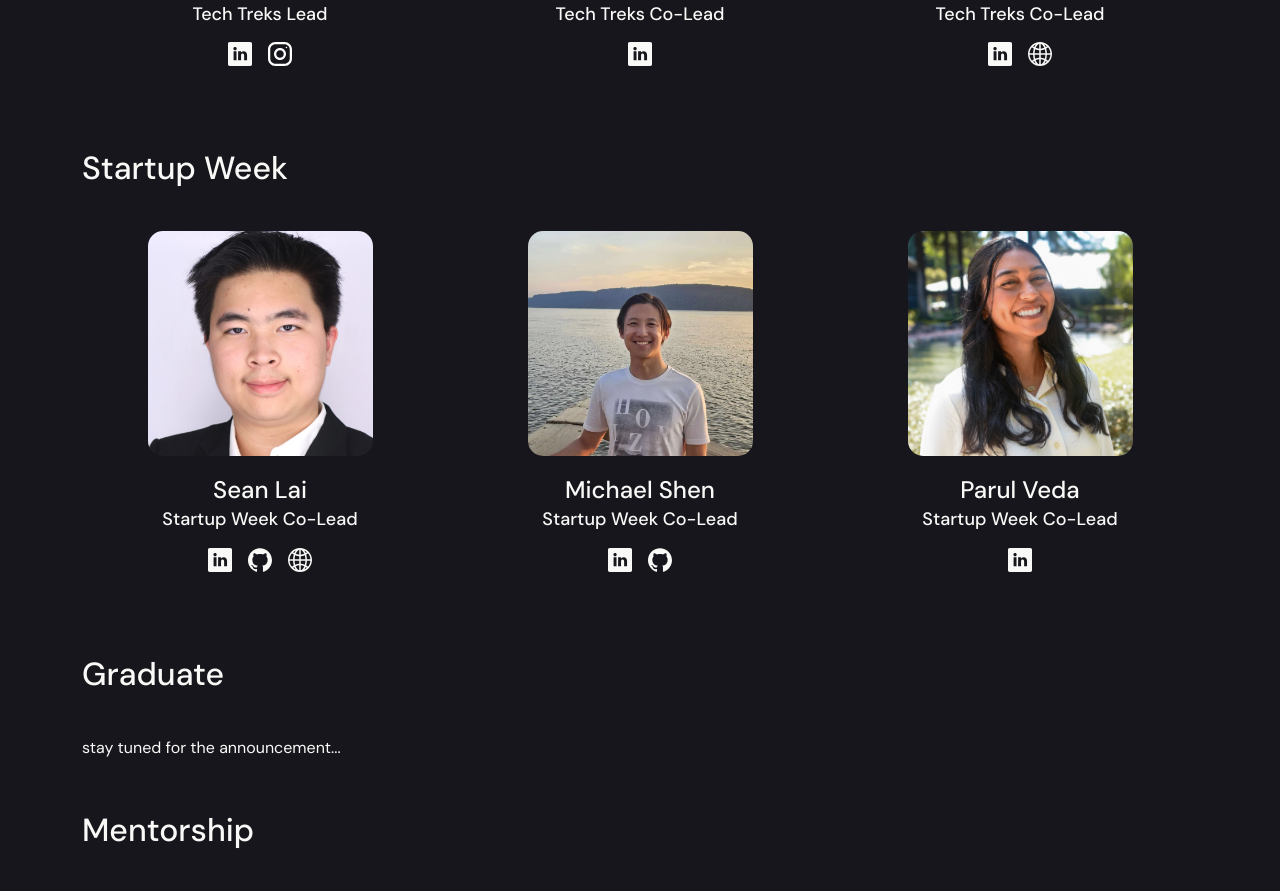
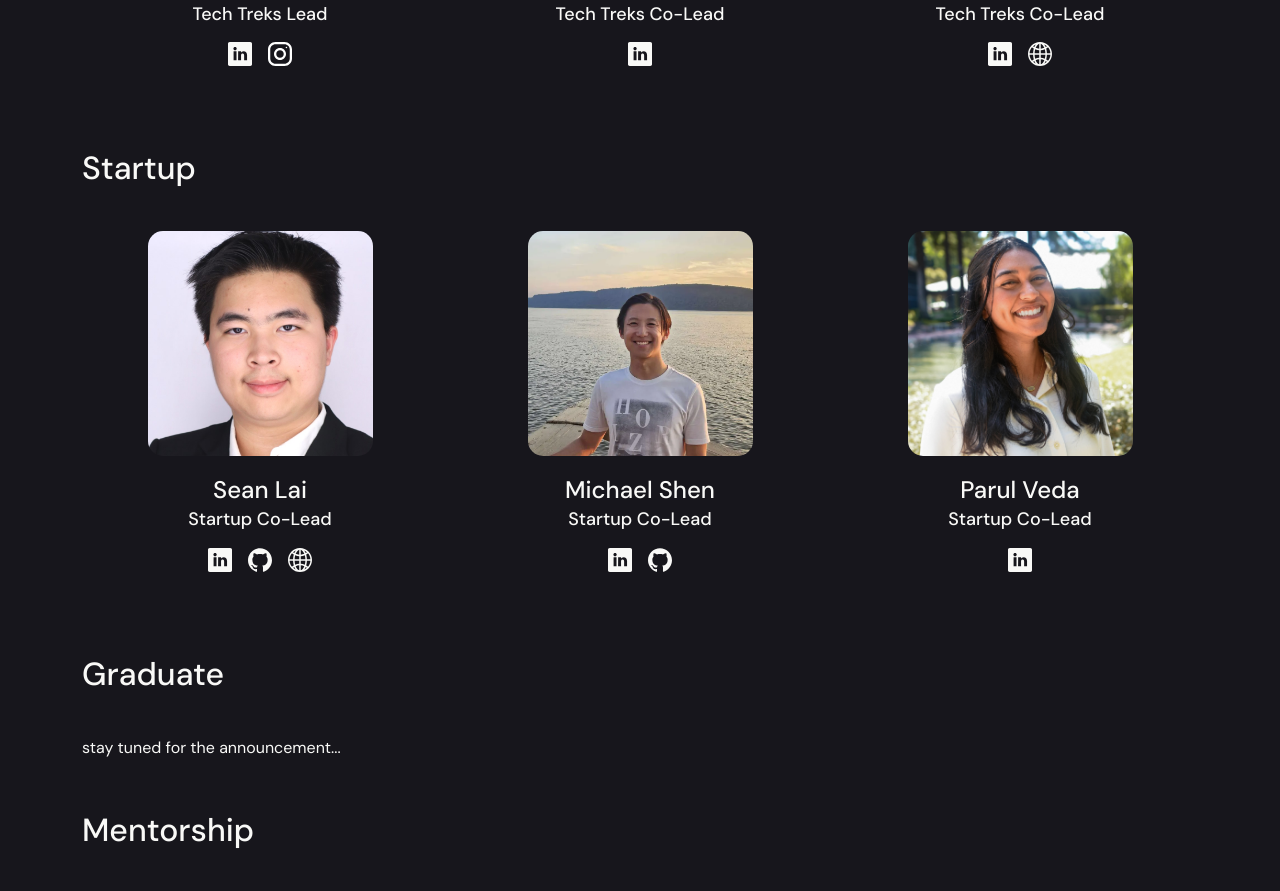
Before and after one commit to TechAtNYU/techatnyu.org, a Next.js app: page /team in a window 1280 px wide. Shown: the part 2191-3082 px from the top of the page. Built offline with nearby package versions, Linux system fonts and the light colour scheme; grey boxes are pictures that could not be loaded.

Commit message:
Edited names

```diff
--- a/pages/team.tsx
+++ b/pages/team.tsx
@@ -34,11 +34,11 @@ export default function Team() {
                     <IndivTeamMemberCard imgSrc={"../assets/team-photos/Kevin_Dong.jpg"} name={"Kevin Dong"} role={"Tech Treks Co-Lead"} linkedin={"https://www.linkedin.com/in/kevinlindong/"}/>
                     <IndivTeamMemberCard imgSrc={"../assets/team-photos/bryanko.jpg"} name={"Bryan Ko"} role={"Tech Treks Co-Lead"} linkedin={"https://www.linkedin.com/in/bryan-ko7/"} website={"https://bryanko.carrd.co/"}/>
                 </Row>
-            <h2 className="team-heading">Startup Week</h2>
+            <h2 className="team-heading">Startup</h2>
                 <Row>
-                    <IndivTeamMemberCard imgSrc={"../assets/team-photos/sean.jpg"} name={"Sean Lai"} role={"Startup Week Co-Lead"} linkedin={"https://www.linkedin.com/in/sean-sh-lai/"} github={"https://github.com/sean-lai-sh"} website={"https://seanlai1.com"}/>
-                    <IndivTeamMemberCard imgSrc={"../assets/team-photos/michael_s.png"} name={"Michael Shen"} role={"Startup Week Co-Lead"} linkedin={"https://www.linkedin.com/in/michashen/"} github={"https://github.com/mshen766"}/>
-                    <IndivTeamMemberCard imgSrc={"../assets/team-photos/peda.jpg"} name={"Parul Veda"} role={"Startup Week Co-Lead"} linkedin={"https://www.linkedin.com/in/parul-veda/"}/>
+                    <IndivTeamMemberCard imgSrc={"../assets/team-photos/sean.jpg"} name={"Sean Lai"} role={"Startup Co-Lead"} linkedin={"https://www.linkedin.com/in/sean-sh-lai/"} github={"https://github.com/sean-lai-sh"} website={"https://seanlai1.com"}/>
+                    <IndivTeamMemberCard imgSrc={"../assets/team-photos/michael_s.png"} name={"Michael Shen"} role={"Startup Co-Lead"} linkedin={"https://www.linkedin.com/in/michashen/"} github={"https://github.com/mshen766"}/>
+                    <IndivTeamMemberCard imgSrc={"../assets/team-photos/peda.jpg"} name={"Parul Veda"} role={"Startup Co-Lead"} linkedin={"https://www.linkedin.com/in/parul-veda/"}/>
                 </Row>
             {/* <h2 className="team-heading">Dev Team</h2>
                 <Row>
```
